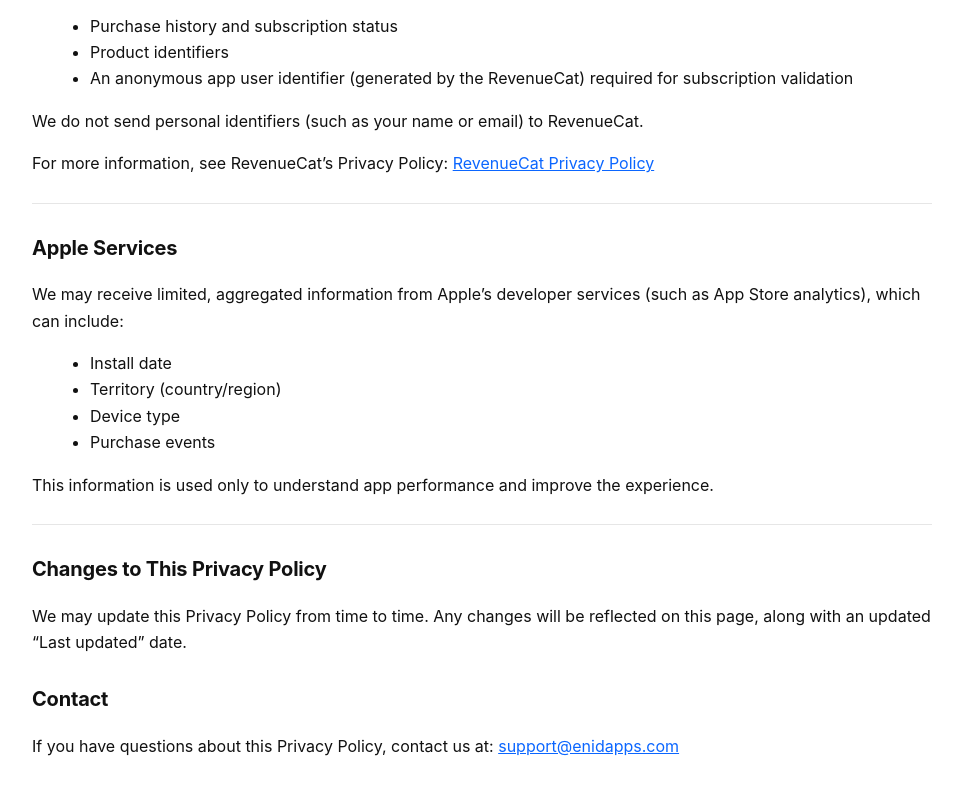
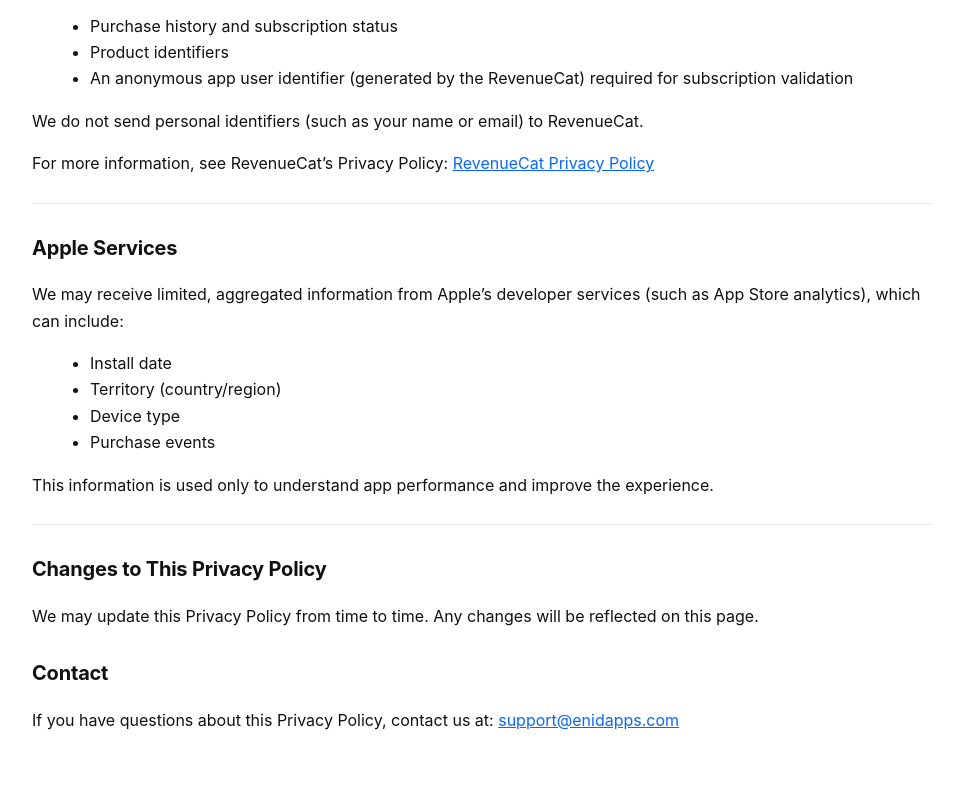
Before and after one commit to enidapps/legal-pages, a plain HTML site: page privacy-policy/drawlens/index.html in a window 1280 px wide. Shown: the part 737-1532 px from the top of the page, without its empty margins (158-1119 px from the left). Drawn offline with Linux system fonts and the light colour scheme.

Commit message:
Update index.html

```diff
--- a/privacy-policy/drawlens/index.html
+++ b/privacy-policy/drawlens/index.html
@@ -166,8 +166,7 @@
 
     <h2>Changes to This Privacy Policy</h2>
     <p>
-      We may update this Privacy Policy from time to time. Any changes will be reflected on this page,
-      along with an updated “Last updated” date.
+      We may update this Privacy Policy from time to time. Any changes will be reflected on this page.
     </p>
 
     <h2>Contact</h2>
```
